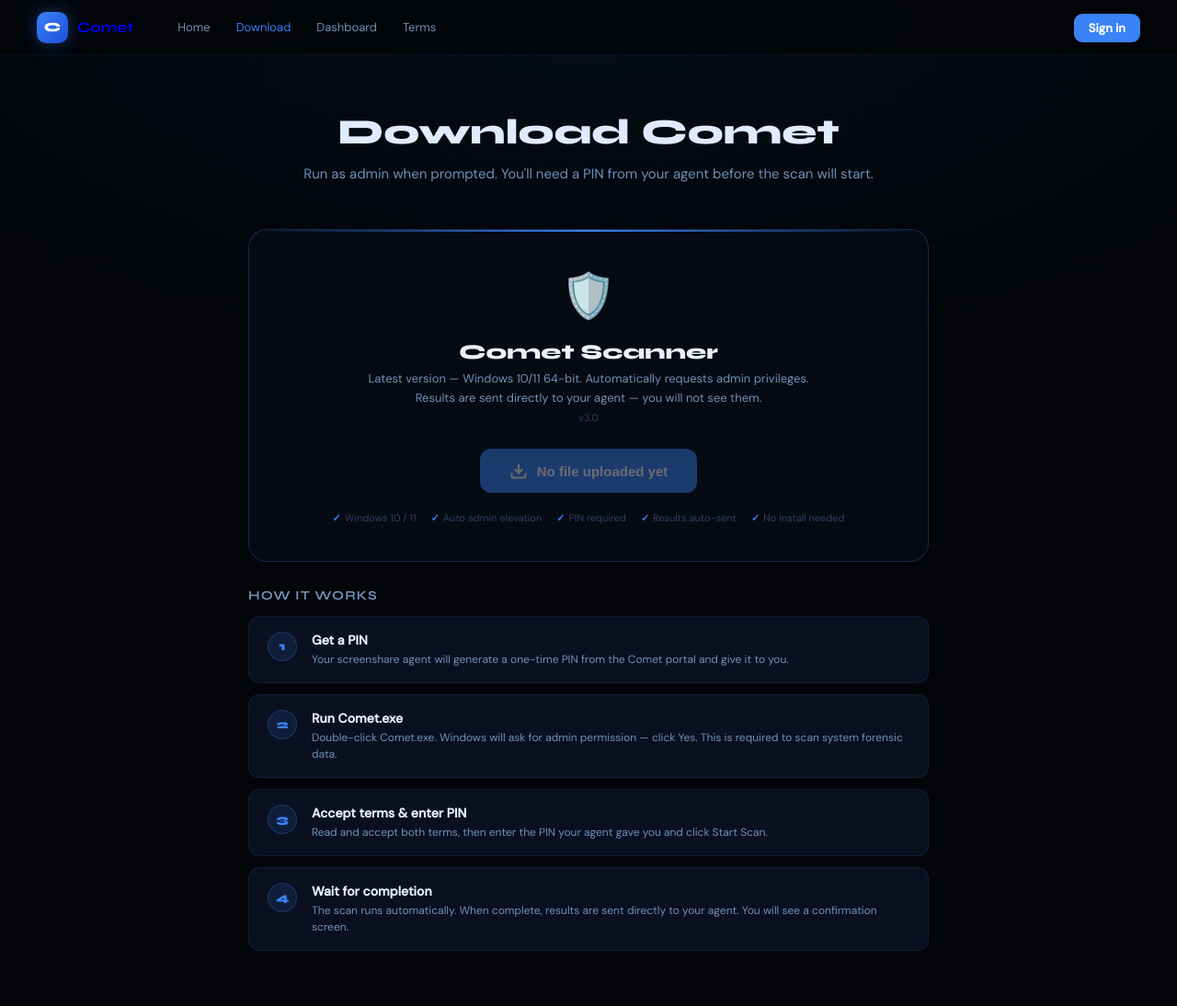
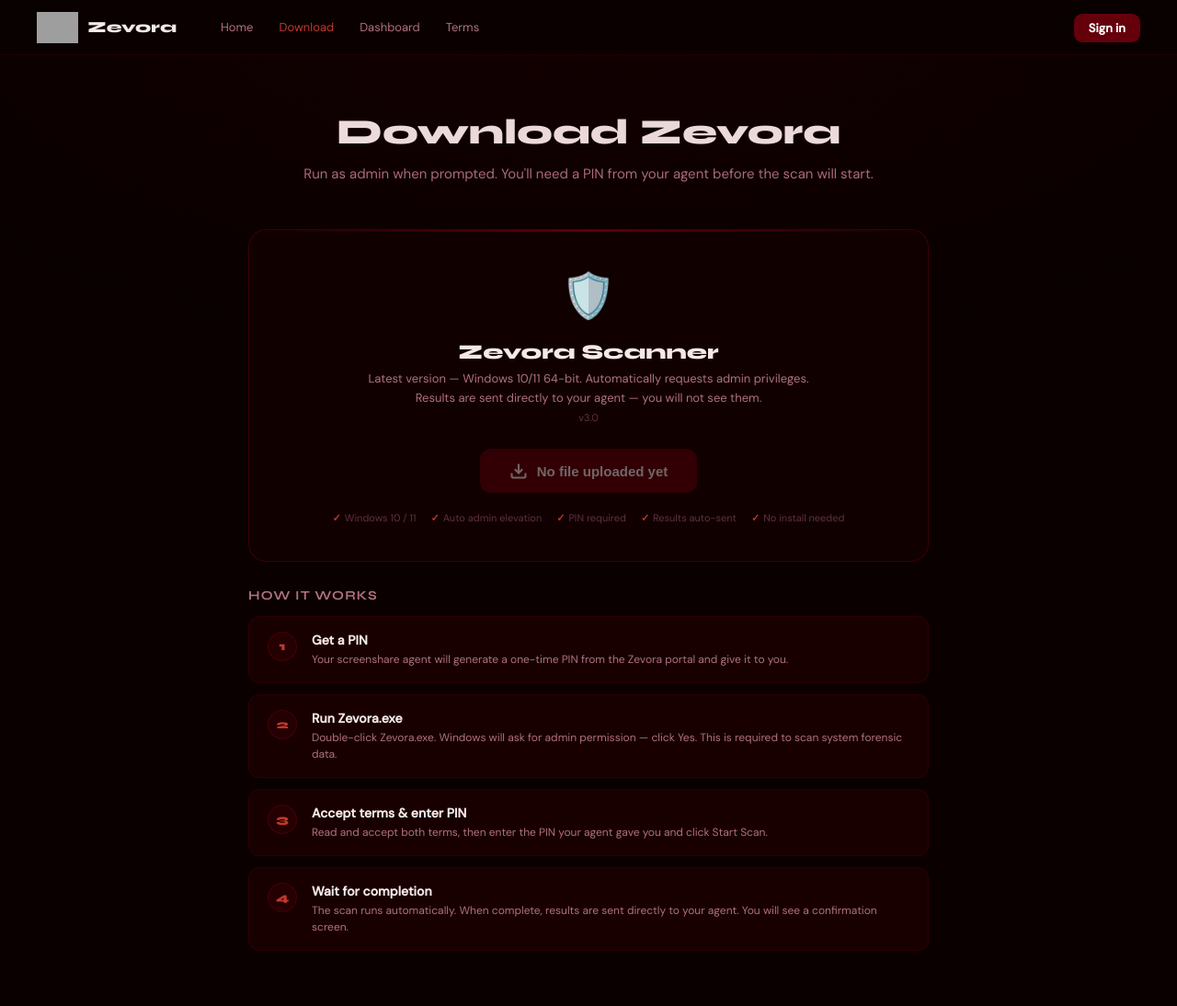
Before and after one commit to n0unt/pccheckersitee, a Flask app: page /download in a window 1280 px wide. Shown: the whole page at 92% size. Run offline with Flask 3, Linux system fonts and the light colour scheme; data that the repository does not hold is empty; some libraries are stand-ins or nearby versions; grey boxes are pictures that could not be loaded.

Commit message:
Rename Comet to Zevora in download page

```diff
--- a/templates/download.html
+++ b/templates/download.html
@@ -3,21 +3,27 @@
 <head>
 <meta charset="UTF-8">
 <meta name="viewport" content="width=device-width, initial-scale=1.0">
-<title>Comet — Download</title>
+<title>Zevora — Download</title>
 <link href="https://fonts.googleapis.com/css2?family=Syne:wght@700;800&family=DM+Sans:wght@400;500&family=DM+Mono:wght@400;500&display=swap" rel="stylesheet">
 <style>
 *,*::before,*::after{box-sizing:border-box;margin:0;padding:0}
-:root{--bg:#030508;--s1:#060a12;--s2:#0a1020;--s3:#0e1830;--border:rgba(59,130,246,0.12);--border2:rgba(59,130,246,0.25);--fg:#e8f0fe;--fg2:#7090b8;--fg3:#304060;--blue:#3b82f6;--blue2:#2563eb;--blueg:rgba(59,130,246,0.12);--blueg2:rgba(59,130,246,0.06);--red:#ef4444;}
+:root{
+  --bg:#0a0000;--s1:#110000;--s2:#180000;--s3:#200005;
+  --border:rgba(101,0,11,0.25);--border2:rgba(101,0,11,0.5);
+  --fg:#f5e8e8;--fg2:#b07080;--fg3:#603040;
+  --blue:#65000b;--blue2:#4a0008;--blueg:rgba(101,0,11,0.18);--blueg2:rgba(101,0,11,0.08);
+  --red:#ef4444;
+}
 html,body{background:var(--bg);color:var(--fg);font-family:'DM Sans',sans-serif;min-height:100%;}
-body::before{content:'';position:fixed;inset:0;pointer-events:none;background:radial-gradient(ellipse 70% 50% at 50% 0%,rgba(59,130,246,0.07),transparent);}
-nav{position:sticky;top:0;z-index:100;background:rgba(3,5,8,0.9);backdrop-filter:blur(20px);border-bottom:1px solid var(--border);height:60px;display:flex;align-items:center;padding:0 40px;}
+body::before{content:'';position:fixed;inset:0;pointer-events:none;background:radial-gradient(ellipse 70% 50% at 50% 0%,rgba(101,0,11,0.1),transparent);}
+nav{position:sticky;top:0;z-index:100;background:rgba(10,0,0,0.92);backdrop-filter:blur(20px);border-bottom:1px solid var(--border);height:60px;display:flex;align-items:center;padding:0 40px;}
 .brand{display:flex;align-items:center;gap:10px;text-decoration:none;margin-right:36px;}
-.mark{width:34px;height:34px;border-radius:10px;background:linear-gradient(135deg,#3b82f6,#1d4ed8);display:flex;align-items:center;justify-content:center;font-family:'Syne',sans-serif;font-size:14px;font-weight:800;color:#fff;box-shadow:0 0 20px rgba(59,130,246,0.4);}
-.bname{font-family:'Syne',sans-serif;font-size:16px;font-weight:700;}
+.brand img{height:34px;width:auto;}
+.bname{font-family:'Syne',sans-serif;font-size:17px;font-weight:800;color:var(--fg);}
 .nav-links{display:flex;gap:4px;}
 .nav-links a{color:var(--fg2);text-decoration:none;font-size:13px;padding:5px 12px;border-radius:8px;transition:.15s;}
 .nav-links a:hover{color:var(--fg);background:var(--blueg2);}
-.nav-links a.active{color:var(--blue);}
+.nav-links a.active{color:#c0392b;}
 .nav-r{margin-left:auto;}
 .btn-blue{background:var(--blue);color:#fff;text-decoration:none;font-size:13px;font-weight:600;padding:7px 16px;border-radius:9px;transition:.15s;}
 .btn-blue:hover{background:var(--blue2);}
@@ -29,22 +35,23 @@ h1{font-family:'Syne',sans-serif;font-size:2.4rem;font-weight:800;text-align:cen
 .dl-icon{font-size:48px;margin-bottom:16px;}
 .dl-name{font-family:'Syne',sans-serif;font-size:1.4rem;font-weight:800;margin-bottom:6px;}
 .dl-desc{color:var(--fg2);font-size:13px;margin-bottom:24px;line-height:1.6;}
-.btn-dl{display:inline-flex;align-items:center;gap:10px;background:var(--blue);color:#fff;text-decoration:none;font-size:15px;font-weight:700;padding:14px 32px;border-radius:12px;border:none;cursor:pointer;transition:.2s;box-shadow:0 0 28px rgba(59,130,246,0.35);}
-.btn-dl:hover{background:var(--blue2);box-shadow:0 0 40px rgba(59,130,246,0.5);transform:translateY(-1px);}
+.btn-dl{display:inline-flex;align-items:center;gap:10px;background:var(--blue);color:#fff;text-decoration:none;font-size:15px;font-weight:700;padding:14px 32px;border-radius:12px;border:none;cursor:pointer;transition:.2s;box-shadow:0 0 28px rgba(101,0,11,0.4);}
+.btn-dl:hover{background:var(--blue2);box-shadow:0 0 40px rgba(101,0,11,0.6);transform:translateY(-1px);}
 .btn-dl:disabled{opacity:.4;cursor:not-allowed;transform:none;box-shadow:none;}
 .tags{display:flex;justify-content:center;gap:16px;flex-wrap:wrap;margin-top:20px;}
 .tag{font-size:11px;color:var(--fg3);display:flex;align-items:center;gap:4px;}
-.tag b{color:var(--blue);}
+.tag b{color:#c0392b;}
 .steps{display:grid;gap:12px;}
 .step{display:flex;gap:16px;background:var(--s2);border:1px solid var(--border);border-radius:12px;padding:16px 20px;align-items:flex-start;}
-.step-num{width:32px;height:32px;border-radius:50%;background:var(--blueg);border:1px solid var(--border2);display:flex;align-items:center;justify-content:center;font-family:'Syne',sans-serif;font-size:13px;font-weight:800;color:var(--blue);flex-shrink:0;}
+.step-num{width:32px;height:32px;border-radius:50%;background:var(--blueg);border:1px solid var(--border2);display:flex;align-items:center;justify-content:center;font-family:'Syne',sans-serif;font-size:13px;font-weight:800;color:#c0392b;flex-shrink:0;}
 .step h3{font-size:14px;font-weight:600;margin-bottom:3px;}
 .step p{font-size:12px;color:var(--fg2);line-height:1.5;}
+.section-label{font-family:'Syne',sans-serif;font-size:14px;font-weight:700;color:var(--fg2);margin-bottom:14px;text-transform:uppercase;letter-spacing:.08em;}
 </style>
 </head>
 <body>
 <nav>
-  <a href="/" class="brand"><div class="mark">C</div><span class="bname">Comet</span></a>
+  <a href="/" class="brand"><img src="/static/zevora-icon.png" alt="Zevora"><span class="bname">Zevora</span></a>
   <div class="nav-links">
     <a href="/">Home</a>
     <a href="/download" class="active">Download</a>
@@ -57,12 +64,12 @@ h1{font-family:'Syne',sans-serif;font-size:2.4rem;font-weight:800;text-align:cen
   </div>
 </nav>
 <div class="page">
-  <h1>Download Comet</h1>
+  <h1>Download Zevora</h1>
   <p class="sub">Run as admin when prompted. You'll need a PIN from your agent before the scan will start.</p>
 
   <div class="dl-card">
     <div class="dl-icon">🛡️</div>
-    <div class="dl-name">Comet Scanner</div>
+    <div class="dl-name">Zevora Scanner</div>
     <div class="dl-desc">
       Latest version — Windows 10/11 64-bit. Automatically requests admin privileges.<br>
       Results are sent directly to your agent — you will not see them.
@@ -72,7 +79,7 @@ h1{font-family:'Syne',sans-serif;font-size:2.4rem;font-weight:800;text-align:cen
     {% if has_exe %}
     <a href="/download/exe" class="btn-dl">
       <svg width="20" height="20" viewBox="0 0 24 24" fill="none" stroke="currentColor" stroke-width="2.5"><path d="M21 15v4a2 2 0 01-2 2H5a2 2 0 01-2-2v-4"/><polyline points="7 10 12 15 17 10"/><line x1="12" y1="15" x2="12" y2="3"/></svg>
-      Download Comet.exe
+      Download Zevora.exe
     </a>
     {% else %}
     <button class="btn-dl" disabled>
@@ -90,10 +97,10 @@ h1{font-family:'Syne',sans-serif;font-size:2.4rem;font-weight:800;text-align:cen
     </div>
   </div>
 
-  <div style="font-family:'Syne',sans-serif;font-size:14px;font-weight:700;color:var(--fg2);margin-bottom:14px;text-transform:uppercase;letter-spacing:.08em">How it works</div>
+  <div class="section-label">How it works</div>
   <div class="steps">
-    <div class="step"><div class="step-num">1</div><div><h3>Get a PIN</h3><p>Your screenshare agent will generate a one-time PIN from the Comet portal and give it to you.</p></div></div>
-    <div class="step"><div class="step-num">2</div><div><h3>Run Comet.exe</h3><p>Double-click Comet.exe. Windows will ask for admin permission — click Yes. This is required to scan system forensic data.</p></div></div>
+    <div class="step"><div class="step-num">1</div><div><h3>Get a PIN</h3><p>Your screenshare agent will generate a one-time PIN from the Zevora portal and give it to you.</p></div></div>
+    <div class="step"><div class="step-num">2</div><div><h3>Run Zevora.exe</h3><p>Double-click Zevora.exe. Windows will ask for admin permission — click Yes. This is required to scan system forensic data.</p></div></div>
     <div class="step"><div class="step-num">3</div><div><h3>Accept terms & enter PIN</h3><p>Read and accept both terms, then enter the PIN your agent gave you and click Start Scan.</p></div></div>
     <div class="step"><div class="step-num">4</div><div><h3>Wait for completion</h3><p>The scan runs automatically. When complete, results are sent directly to your agent. You will see a confirmation screen.</p></div></div>
   </div>
```
